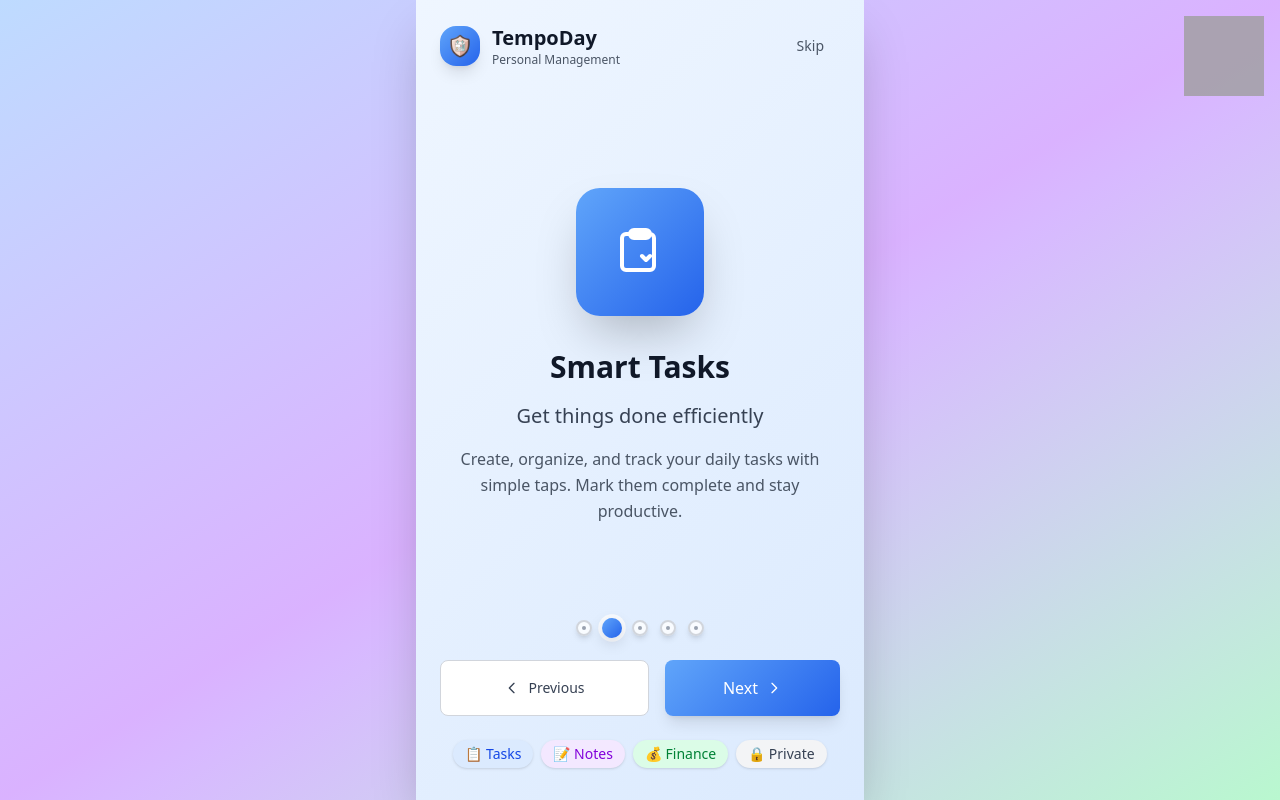
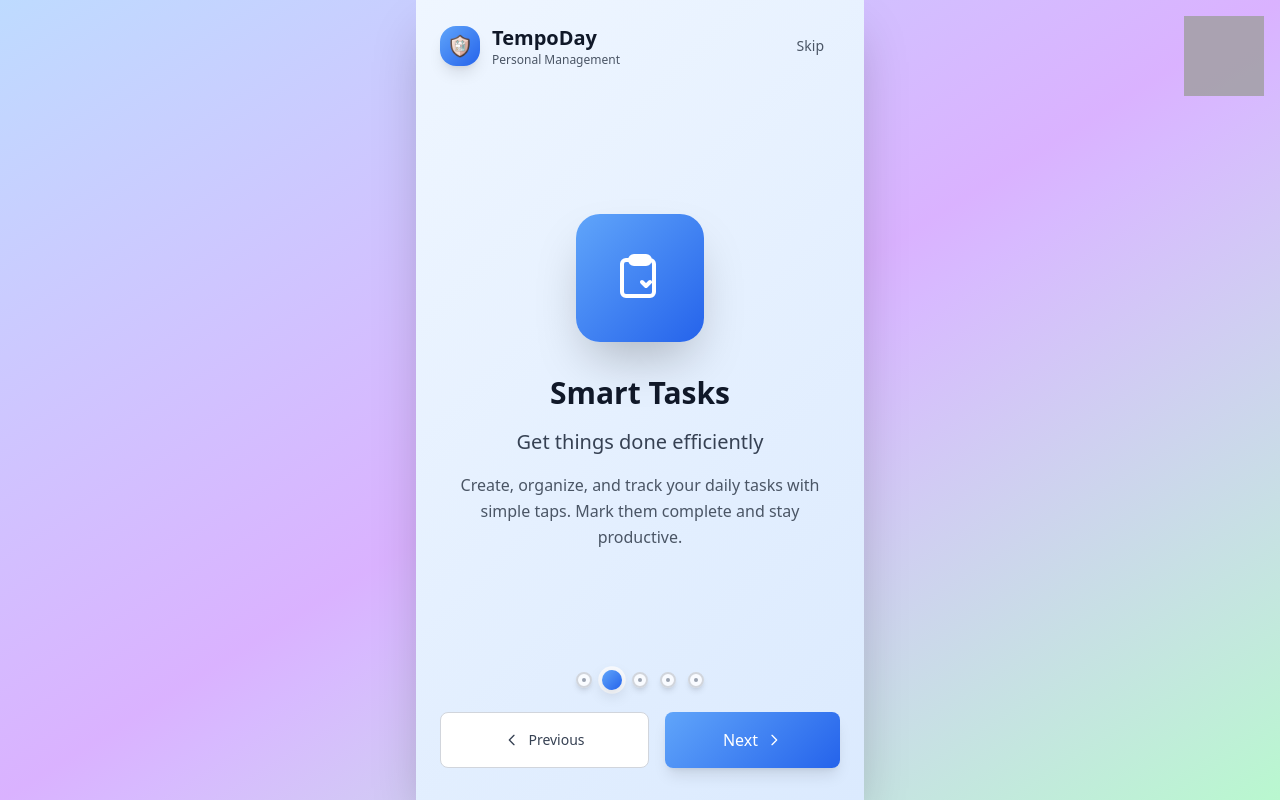
Before and after one commit to fachrihawari/tempoday, a Svelte app: page / in a window 1280 px wide. Built offline with nearby package versions, Linux system fonts and the light colour scheme; grey boxes are pictures that could not be loaded.

Commit message:
Updated Intro.svelte

```diff
--- a/src/pages/Intro.svelte
+++ b/src/pages/Intro.svelte
@@ -235,21 +235,6 @@ const currentSlideData = $derived(slides[currentSlide]);
       {/if}
     </div>
 
-    <!-- Feature Tags with Correct Colors -->
-    <div class="flex justify-center gap-2 flex-wrap">
-      <span class="px-3 py-1 bg-blue-100 text-blue-700 rounded-full text-sm font-medium shadow-sm">
-        📋 Tasks
-      </span>
-      <span class="px-3 py-1 bg-purple-100 text-purple-700 rounded-full text-sm font-medium shadow-sm">
-        📝 Notes
-      </span>
-      <span class="px-3 py-1 bg-green-100 text-green-700 rounded-full text-sm font-medium shadow-sm">
-        💰 Finance
-      </span>
-      <span class="px-3 py-1 bg-gray-100 text-gray-700 rounded-full text-sm font-medium shadow-sm">
-        🔒 Private
-      </span>
-    </div>
   </div>
 </div>
 
```
